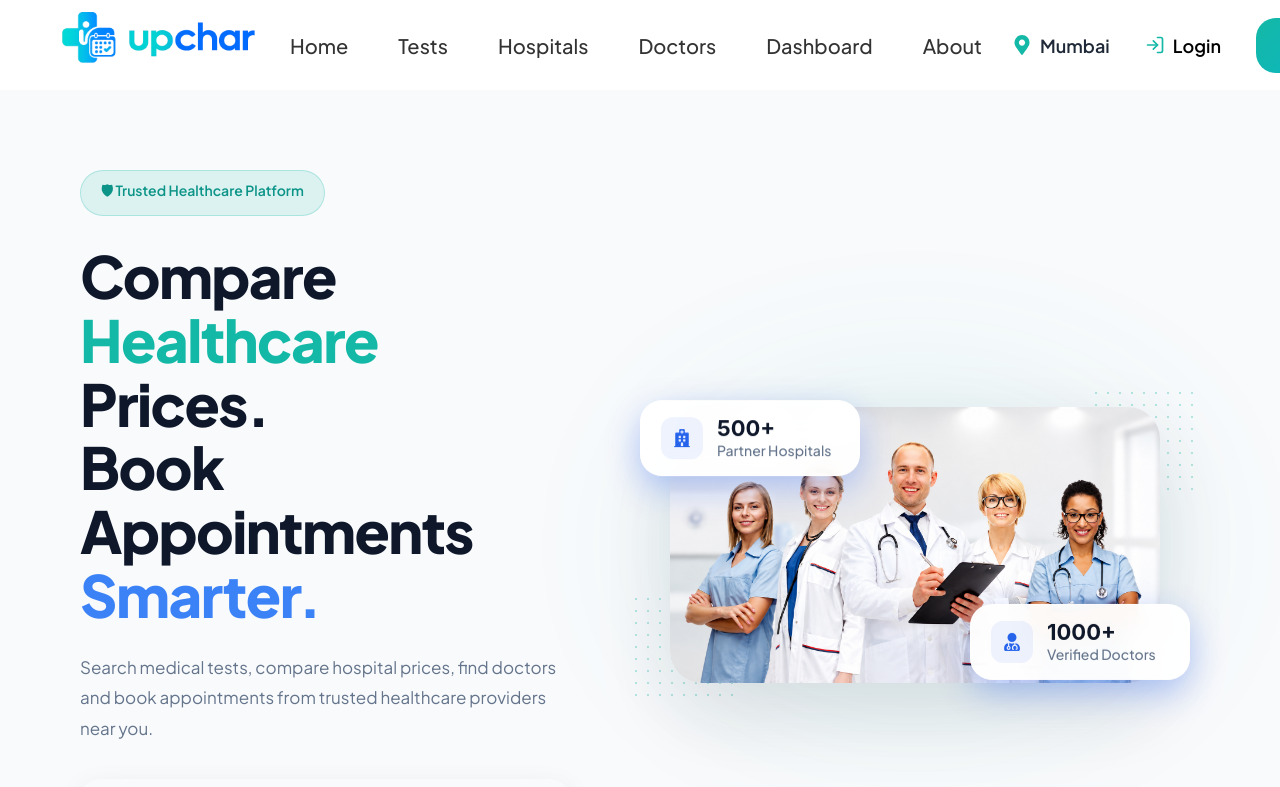
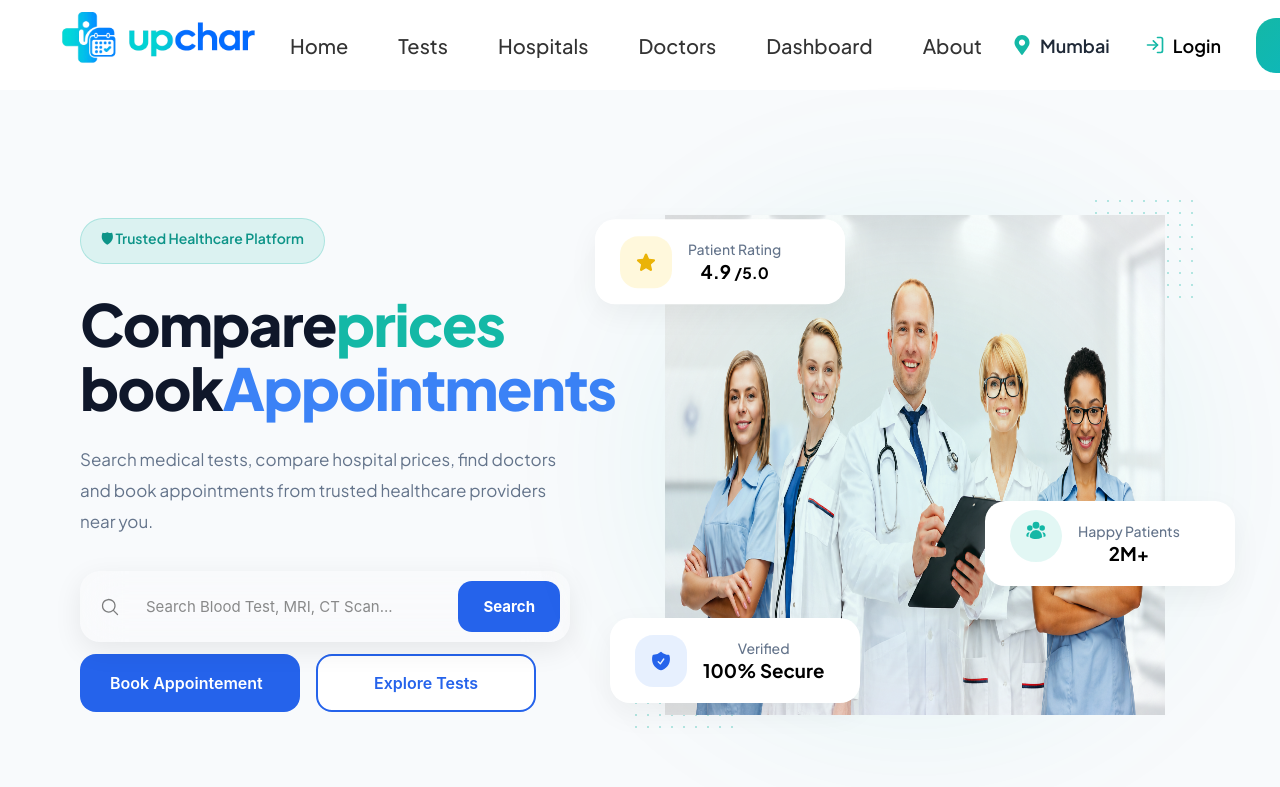
Before and after one commit to Mayank084/Upchar-Project, a React (Vite) app: page / in a window 1280 px wide. Shown: the top 787 px of the page. Built offline with nearby package versions, Linux system fonts and the light colour scheme.

Commit message:
style fix hero

```diff
--- a/src/components/Hero.css
+++ b/src/components/Hero.css
@@ -35,6 +35,7 @@
   font-size: 58px;
   line-height: 1.1;
   font-weight: 800;
+  gap: 3px;
   color: #0F172A;
   margin-bottom: 25px;
   letter-spacing: -1.5px;
@@ -236,106 +237,78 @@
   border-radius: 50%;
 }
 
+/* IMAGE CONTAINER */
+
 .hero-image {
-  width: 100%;
-  border-radius: 32px;
+
   position: relative;
-  z-index: 2;
-  transition: 0.4s;
-    box-shadow:
-    0 30px 80px rgba(15,23,42,.12);
-  display: block;
+
+  width: 500px;
+
+  height: 500px;
+
+  overflow: visible;
+
 }
 
-.hero-image:hover {
-  transform: translateY(-10px) scale(1.02);
+.hero-image img {
+
+  width: 100%;
+
+  height: 100%;
+
+  object-fit: cover;
+
+  box-shadow:
+    0 30px 80px rgba(0, 77, 255, 0.718);
+
+  transition: .5s ease;
 }
 
-/* ── Floating stat cards ─────────────────────── */
-.floating-card {
-  position: absolute;
-  display: flex;
-  align-items: center;
-  gap: 12px;
-  background: white;
-  padding: 14px 20px;
-  border-radius: 16px;
-  box-shadow: 0 12px 32px rgba(13, 31, 60, 0.13);
-  z-index: 3;
-  animation: float 3s ease-in-out infinite;
+.hero-image:hover img {
+
+  transform: scale(1.02);
 }
 
-.card-1 {
-  top: 20px;
-  left: 10px;
-  animation-delay: 0s;
-}
+/* FLOATING CARDS */
 
-.card-2 {
-  bottom: 20px;
-  right: 10px;
-  animation-delay: 1.5s;
-}
+.stat-card {
 
-.card-icon {
-  font-size: 26px;
-}
+  position: absolute;
 
-.card-number {
-  font-size: 18px;
-  font-weight: 800;
-  color: #081028;
-  line-height: 1;
-  font-family: "Inter", sans-serif;
-}
+  width: 250px;
 
-.card-label {
-  font-size: 12px;
-  color: #64748b;
-  font-weight: 500;
-  margin-top: 3px;
-}
+  height: 85px;
 
-@keyframes float {
-  0%   { transform: translateY(0); }
-  50%  { transform: translateY(-10px); }
-  100% { transform: translateY(0); }
-}.floating-card {
-
-  background: rgba(255,255,255,.95);
-
-  backdrop-filter: blur(12px);
+  background: white;
 
   border-radius: 22px;
 
-  padding: 16px 20px;
+  padding: 0 22px;
 
   display: flex;
 
   align-items: center;
 
-  gap: 14px;
+  gap: 16px;
 
   box-shadow:
-    0 12px 35px rgba(0, 74, 248, 0.29);
+    0 12px 30px rgba(15,23,42,.08);
 
-  border:
-    1px solid rgba(255,255,255,.5);
-
-  min-width: 220px;
+  z-index: 5;
 }
 
-.card-icon {
+/* ICON BOX */
 
-  width: 42px;
-  height: 42px;
+.stat-icon {
 
-  border-radius: 12px;
+  width: 52px;
 
-  background:
-    rgba(37,99,235,.08);
+  height: 52px;
 
-  color: #2563eb;
+  min-width: 52px;
+
+  border-radius: 18px;
 
   display: flex;
 
@@ -343,27 +316,134 @@
 
   justify-content: center;
 
-  font-size: 18px;
+  font-size: 22px;
+   background:
+    rgba(250,204,21,.15);
+
+  color: #eab308;
+}
+
+/* ICON COLORS */
+
+.rating {
+
+  background:
+    rgba(250,204,21,.15);
+
+  color: #eab308;
+}
+
+.secure {
+
+  background:
+    rgba(59,130,246,.12);
+
+  color: #2563eb;
+}
+
+/* TEXT */
+
+.stat-card span {
+
+  display: block;
+
+  font-size: 14px;
+
+  font-weight: 500;
+
+  color: #64748b;
+
+  margin-bottom: 2px;
 }
 
 .card-number {
 
-  font-size: 22px;
+  font-size: 24px;
+
+  font-weight: 700;
+
+  line-height: 1.1;
+
+  color: #0f172a;
+}
+
+/* RATING */
+
+.rating-number {
+
+  font-size: 24px;
 
   font-weight: 700;
 
   color: #0f172a;
 }
 
-.card-label {
+.rating-number small {
 
   font-size: 14px;
 
+  font-weight: 500;
+
   color: #64748b;
-
-  margin-top: 2px;
 }
 
+/* CARD POSITIONS */
+
+.stat-top {
+
+  top: 30px;
+
+  left: -35px;
+}
+
+.stat-right {
+
+  right: -35px;
+
+  bottom: 140px;
+}
+
+.stat-bottom {
+
+  left: -20px;
+
+  bottom: 30px;
+}
+
+/* FLOATING ANIMATION */
+
+@keyframes float {
+
+  0% {
+    transform: translateY(0px);
+  }
+
+  50% {
+    transform: translateY(-10px);
+  }
+
+  100% {
+    transform: translateY(0px);
+  }
+}
+
+.stat-top {
+
+  animation:
+    float 4s ease-in-out infinite;
+}
+
+.stat-right {
+
+  animation:
+    float 5s ease-in-out infinite;
+}
+
+.stat-bottom {
+
+  animation:
+    float 6s ease-in-out infinite;
+}
 /* ── Features bar ────────────────────────────── */
 .features-bar {
   display: grid;
--- a/src/components/Hero.jsx
+++ b/src/components/Hero.jsx
@@ -1,6 +1,10 @@
 import "./Hero.css";
 import heroImage from "../assets/hero.png";
-import { FaHospital, FaUserMd } from "react-icons/fa";
+import {
+  HiUserGroup,
+  HiStar,
+  HiShieldCheck
+} from "react-icons/hi2";
 import { HiMagnifyingGlass } from "react-icons/hi2";
 
 function Hero() {
@@ -16,12 +20,10 @@ function Hero() {
 
           <h1>
            Compare
+               <span className="green">prices</span>
             <br />
-               <span className="green">Healthcare</span> Prices.
-                   <br />
-                    Book Appointments
-            <br />
-               <span className="blue">Smarter.</span>
+            book
+               <span className="blue">Appointments</span>
                   </h1>
 
           <p>
@@ -66,32 +68,36 @@ function Hero() {
             className="hero-image"
           />
 
-         <div className="floating-card card-1">
-
-  <div className="card-icon">
-    <FaHospital />
+         <div className="stat-card stat-top">
+  <div className="stat-icon">
+    <HiStar />
   </div>
 
   <div>
-    <div className="card-number">500+</div>
-    <div className="card-label">
-      Partner Hospitals
-    </div>
+    <span>Patient Rating</span>
+    <h3>4.9 <small>/5.0</small></h3>
   </div>
-
 </div>
 
-<div className="floating-card card-2">
-
-  <div className="card-icon">
-    <FaUserMd />
+<div className="stat-card stat-right">
+  <div className="stat-icon rating">
+    <HiUserGroup />
   </div>
 
   <div>
-    <div className="card-number">1000+</div>
-    <div className="card-label">
-      Verified Doctors
-    </div>
+    <span>Happy Patients</span>
+    <h3>2M+</h3>
+  </div>
+</div>
+
+<div className="stat-card stat-bottom">
+  <div className="stat-icon secure">
+    <HiShieldCheck />
+  </div>
+
+  <div>
+    <span>Verified</span>
+    <h3>100% Secure</h3>
   </div>
 </div>
 </div>
```
